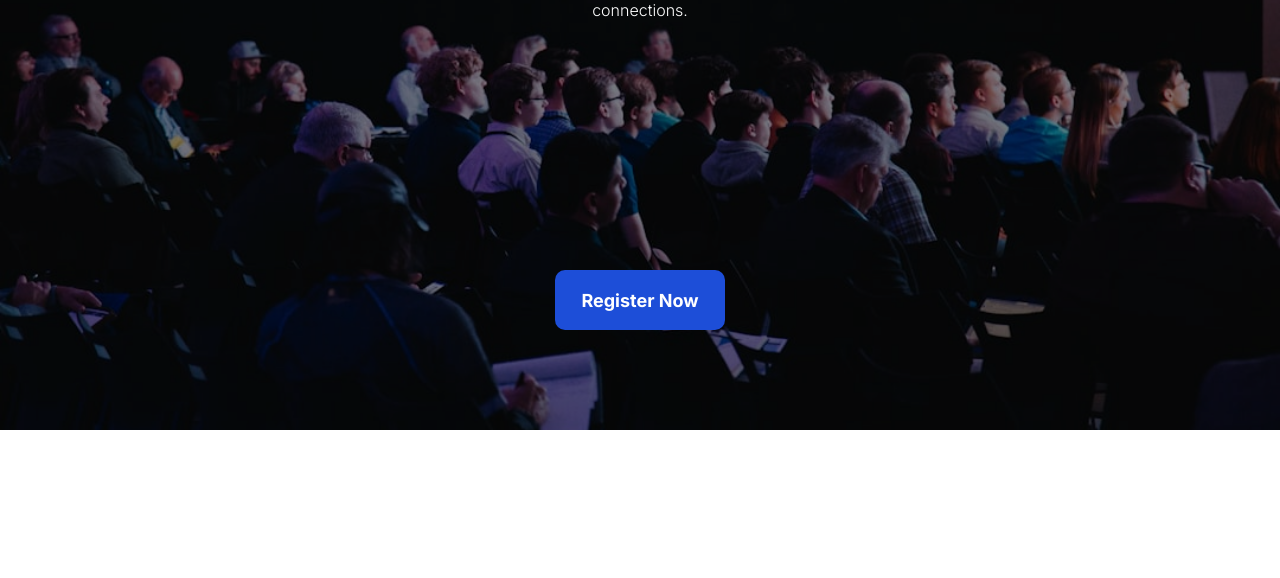
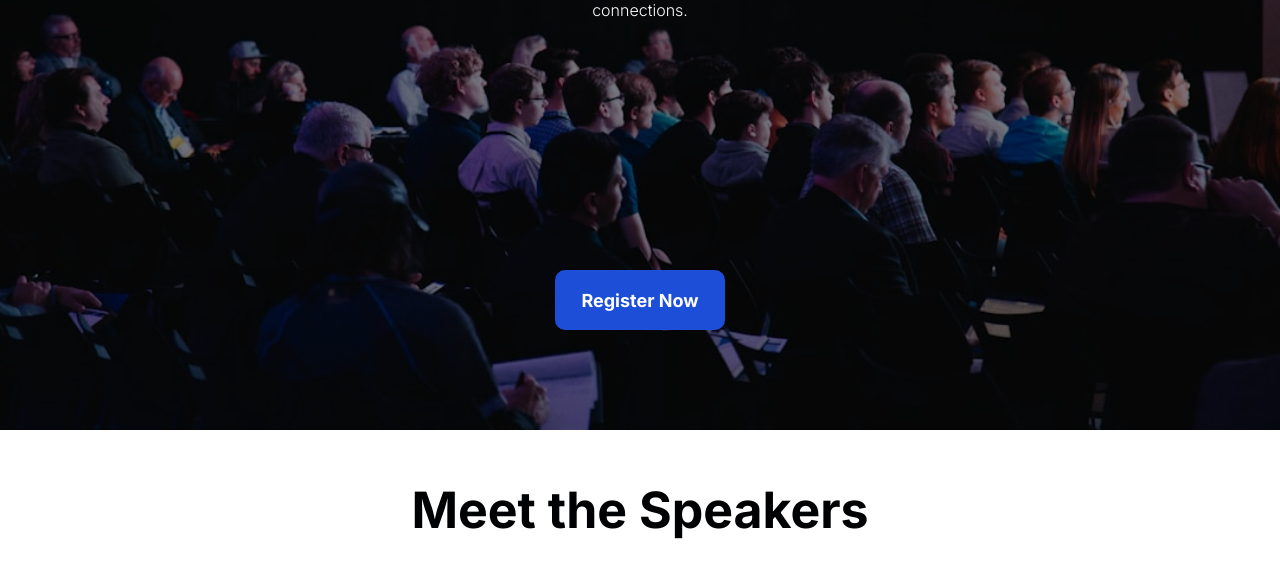
Before and after one commit to say33eed/ph-b14-milestone-1-assignment-1, a plain HTML site: page index.html in a window 1280 px wide. Shown: the part 398-976 px from the top of the page. Before the commit the page ends 828 px from the top, so only its background shows below. Drawn offline with nearby package versions, Linux system fonts and the light colour scheme.

Commit message:
Added Meet The Speakers

```diff
--- a/index.html
+++ b/index.html
@@ -56,7 +56,9 @@
     </section>
 
 
-
+    <section class="speaker">
+        <h2>Meet the Speakers</h2>
+    </section>
 
 
 
--- a/style.css
+++ b/style.css
@@ -132,3 +132,19 @@
 .hero-button:hover {
     background-color: #1e40af;
 }
+
+
+
+
+
+
+
+
+
+.speaker > h2:first-child {
+    color: #000102;
+    font-size: 50px;
+    text-align: center;
+    margin-top: 50px;
+    margin-bottom: 40px;
+}
```
